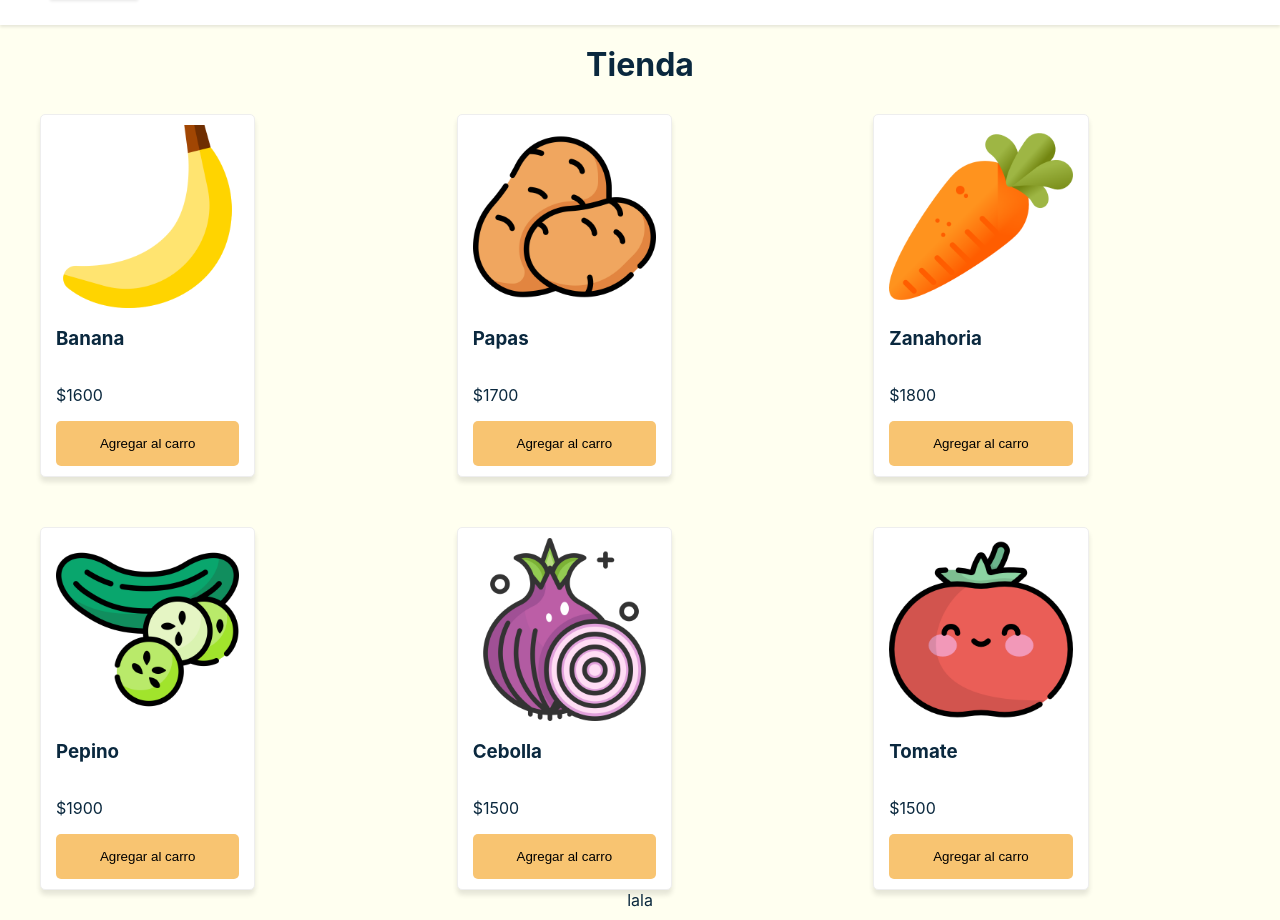
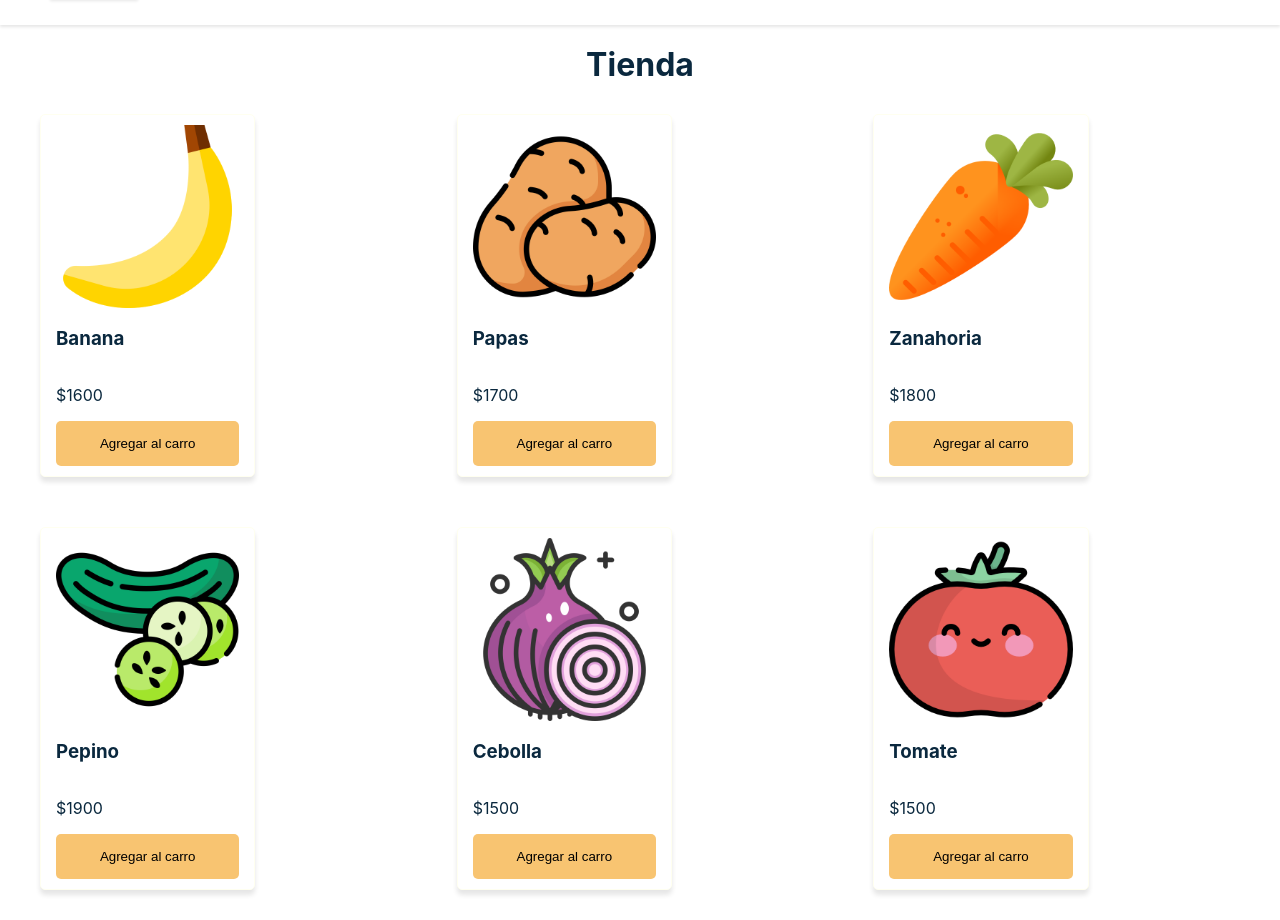
Before and after one commit to julianaruizp06/Shop, a React (Create React App) app: page / in a window 1280 px wide. Shown: the part 75-995 px from the top of the page. Built offline with nearby package versions, Linux system fonts and the light colour scheme.

Commit message:
cambios en css

```diff
--- a/src/components/Layaout.js
+++ b/src/components/Layaout.js
@@ -1,12 +1,13 @@
 import { Component } from "react";
 const styles ={
     layout:{
-        backgroundColor:"#FFFFF0",
+        backgroundColor:"#FFFFFf",
         color:"#0A283E",
         display:"flex",
         flexDirection: "column",
         alignItems:"center",
-        padding:"10px 10px 10px 10px"
+        padding:"10px 10px 10px 10px",
+
     },
     container:{
         width:"auto",
@@ -17,13 +18,8 @@ class Layaout extends Component {
     render(){
         return (
             <div style={styles.layout}>{this.props.children}
-
                 <div style={styles.container}>
-
-                lala
                 </div>
-
-
             </div>
         )
     }
--- a/src/components/Logo.js
+++ b/src/components/Logo.js
@@ -19,10 +19,6 @@ class Logo extends Component{
              Shop
             </div>
         )
-
     }
-
-
-
 }
  export default Logo
--- a/src/components/Producto.js
+++ b/src/components/Producto.js
@@ -3,7 +3,7 @@ import Button from "../components/Button"
 
 const styles = {
   producto: {
-    border: "solid 1px #eee",
+    border: "solid 1px #FFFFF0",
     boxShadow: "0 5px 5px rgb(0, 0, 0, 0.1)",
     display: "flex",
     flexDirection: "column",
@@ -13,6 +13,7 @@ const styles = {
     padding: "10px 15px",
     backgroundColor: "white",
     borderRadius: "5px"
+
   },
   img: {
     width: "100%"
```
